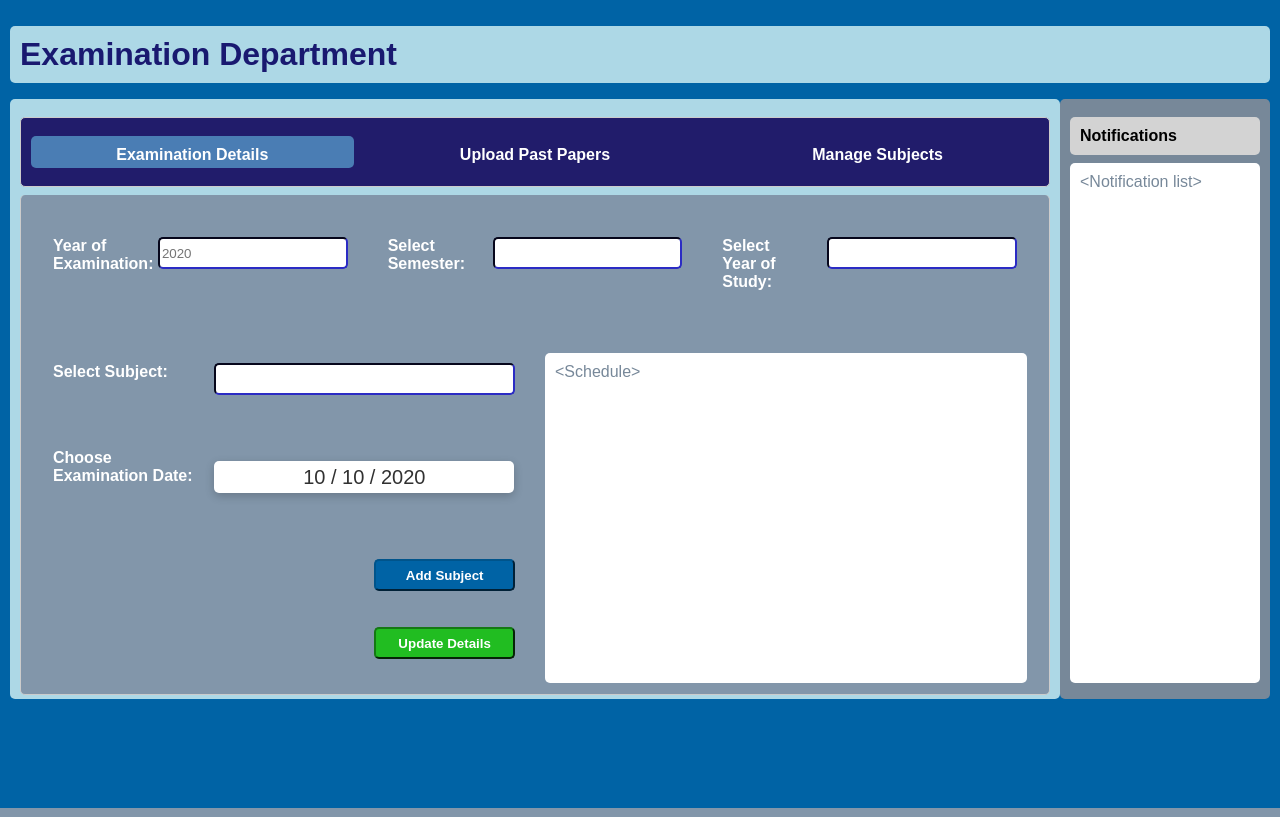
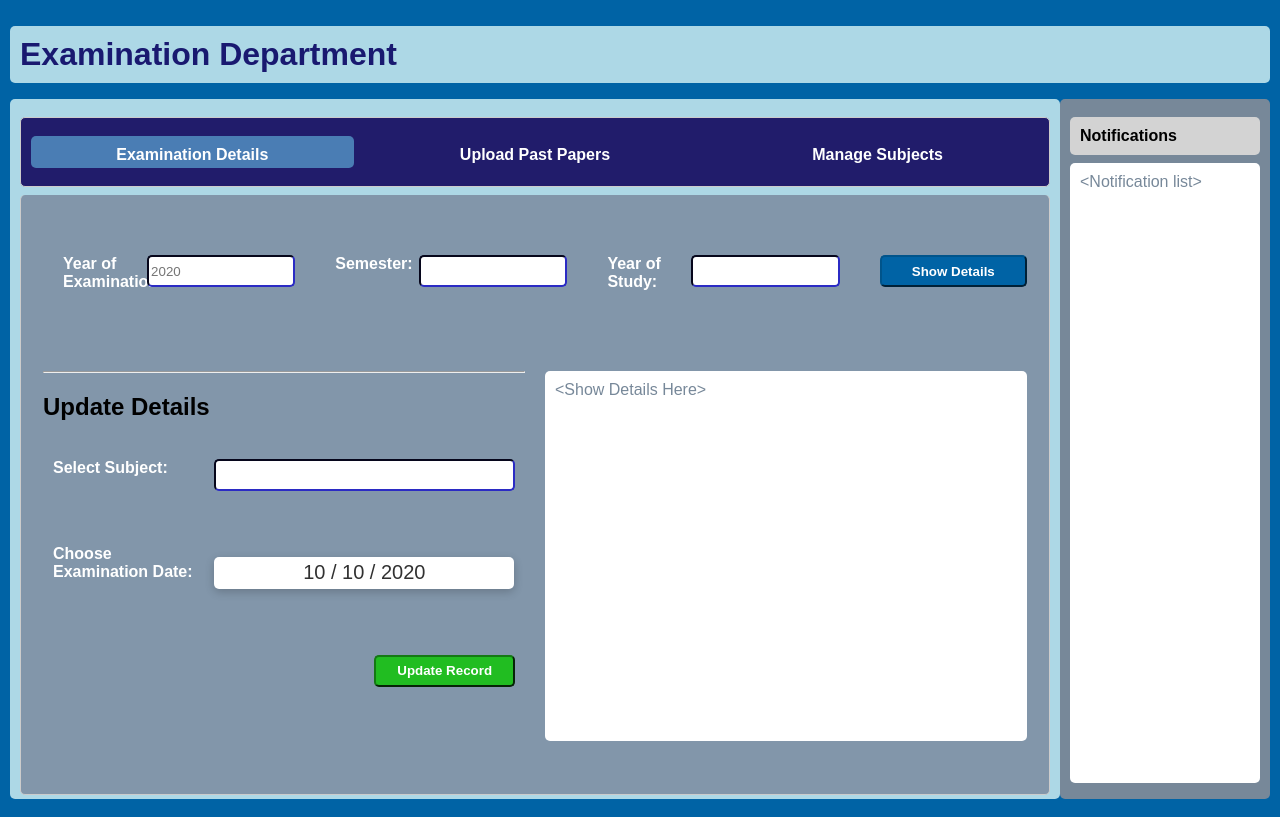
Before and after one commit to Past-Paper-Based-Learning-Platform/Past-paper-based-learning-platform, a PHP site: page /view/examinationdep/examhome.php in a window 1280 px wide. Run offline with PHP 8.4, Linux system fonts and the light colour scheme.

Commit message:
Update examhome.php

```diff
--- a/view/examinationdep/examhome.php
+++ b/view/examinationdep/examhome.php
@@ -12,7 +12,7 @@
         </div>
     </div>
     <div class="row container">
-        <div class="col-5-item bg-lblue" style="height: 600px;">
+        <div class="col-5-item bg-lblue" style="height: 700px;">
             <div class="tab">
                 <div class="col-2-item">
                     <button id="defaulttab" class="tablinks" onclick="openTab(event, 'examinationdetails')" >Examination Details</button>
@@ -25,7 +25,8 @@
                 </div>
             </div>
 
-            <div id="examinationdetails" class="tabcontent" style="height: 500px;">
+            <div id="examinationdetails" class="tabcontent" style="height: 600px;">
+            <div class="col-5-item">
                     <div class="col-2-item">
                         <div class="col-2-item strong text-white">Year of Examination:</div>
                         <div class="col-4-item">
@@ -33,7 +34,7 @@
                         </div>
                     </div>
                     <div class="col-2-item">
-                    <div class="col-2-item strong text-white">Select Semester:</div>
+                        <div class="col-2-item strong text-white">Semester:</div>
                         <div class="col-4-item">
                             <input type="text" list="semester" name="semester">
                             <datalist id="semester">
@@ -43,7 +44,7 @@
                         </div>
                     </div>
                     <div class="col-2-item">
-                    <div class="col-2-item strong text-white">Select Year of Study:</div>
+                        <div class="col-2-item strong text-white">Year of Study:</div>
                         <div class="col-4-item">
                             <input type="text" list="studyyear" name="studyyear">
                             <datalist id="studyyear">
@@ -54,8 +55,12 @@
                             </datalist>
                         </div>
                     </div>
-                <div class="row">
-                    <div class="col-3-item">
+                </div>
+                <div class="col-1-item"></br></br>
+                    <button class="bg-blue border-blue" type="submit">Show Details</button>
+                </div>
+                <div class="col-3-item"><hr>
+                    <h2>Update Details</h2>
                     <div class="col-2-item strong text-white">Select Subject:</div>
                     <div class="col-4-item">
                         <input type="text" list="subject" name="subject">
@@ -80,21 +85,17 @@
                             </div>
                         </div>
                     </div>
-                        <div class="col-4-item"></div>
-                        <div class="col-2-item">
-                            <button class="bg-blue border-blue" type="submit">Add Subject</button>
-                        </div>
                     <div class="col-2-item" style="float: right;">
-                            <button class="bg-green border-green" type="submit">Update Details</button>
+                        <button class="bg-green border-green" type="submit">Update Record</button>
                     </div>
                 </div>
                 <div class="col-3-item">
-                        <div class="container-fit-vertical bg-white text-gray auto-scroll" style="height: 330px;">&lt;Schedule&gt;</div>
-                    </div>
+                    <div class="container-fit-vertical bg-white text-gray auto-scroll" style="height: 370px;">&lt;Show Details Here&gt;</div>
                 </div>
             </div>
 
-            <div id="uploadpastpapers" class="tabcontent" style="height: 500px;">
+            <div id="uploadpastpapers" class="tabcontent" style="height: 600px;">
+                <div class="col-5-item">
                     <div class="col-2-item">
                         <div class="col-2-item strong text-white">Year of Examination:</div>
                         <div class="col-4-item">
@@ -102,7 +103,7 @@
                         </div>
                     </div>
                     <div class="col-2-item">
-                    <div class="col-2-item strong text-white">Select Semester:</div>
+                        <div class="col-2-item strong text-white">Semester:</div>
                         <div class="col-4-item">
                             <input type="text" list="semester" name="semester">
                             <datalist id="semester">
@@ -112,7 +113,7 @@
                         </div>
                     </div>
                     <div class="col-2-item">
-                    <div class="col-2-item strong text-white">Select Year of Study:</div>
+                        <div class="col-2-item strong text-white">Year of Study:</div>
                         <div class="col-4-item">
                             <input type="text" list="studyyear" name="studyyear">
                             <datalist id="studyyear">
@@ -123,8 +124,12 @@
                             </datalist>
                         </div>
                     </div>
-                <div class="row">
-                    <div class="col-3-item">
+                </div>
+                <div class="col-1-item"></br></br>
+                    <button class="bg-blue border-blue" type="submit">Enter</button>
+                </div>
+                <div class="col-3-item"><hr>
+                    <h2>Upload Papers</h2>
                     <div class="col-2-item strong text-white">Select Subject:</div>
                     <div class="col-4-item">
                         <input type="text" list="subject" name="subject">
@@ -152,20 +157,16 @@
                     <div class="col-2-item">
                         <button class="bg-blue border-blue" type="submit">Browse..</button>
                     </div>
-                        <div class="col-2-item">
-                            <button class="bg-blue border-blue" type="submit">Add File</button>
-                        </div>
                     <div class="col-2-item" style="float: right;">
-                            <button class="bg-green border-green" type="submit">Upload Files</button>
+                        <button class="bg-green border-green" type="submit">Upload File</button>
                     </div>
                 </div>
                 <div class="col-3-item">
-                        <div class="container-fit-vertical bg-white text-gray auto-scroll" style="height: 330px;">&lt;Upload file list&gt;</div>
-                    </div>
+                    <div class="container-fit-vertical bg-white text-gray auto-scroll" style="height: 370px;">&lt;Show Uploaded Papers&gt;</div>
                 </div>
             </div>
 
-            <div id="managesubjects" class="tabcontent" style="height: 500px;">
+            <div id="managesubjects" class="tabcontent" style="height: 600px;">
                 <div class="col-5-item">
                     <div class="col-2-item strong text-white">Enter Post ID:</div>
                     <div class="col-4-item"><input type="text" placeholder="Post ID" id="postid"></div>
@@ -178,15 +179,14 @@
                 </div>
                 <div class="col-1-item">
                     <div class="col-4-item"><button class="bg-dblue border-dblue" type="submit">Search Post</button></div>
-
                 </div>
             </div>
         </div>
-        <div class="col-1-item bg-gray" style="height: 600px;">
+        <div class="col-1-item bg-gray" style="height: 700px;">
             <div class="container-fit-vertical bg-lgray strong">
                 Notifications
             </div>
-            <div class="container-fit-vertical bg-white text-gray auto-scroll" style="height: 520px;">
+            <div class="container-fit-vertical bg-white text-gray auto-scroll" style="height: 620px;">
                 &lt;Notification list&gt;
             </div>
         </div>
```
Lines whose indentation alone changed are shown as unchanged.
